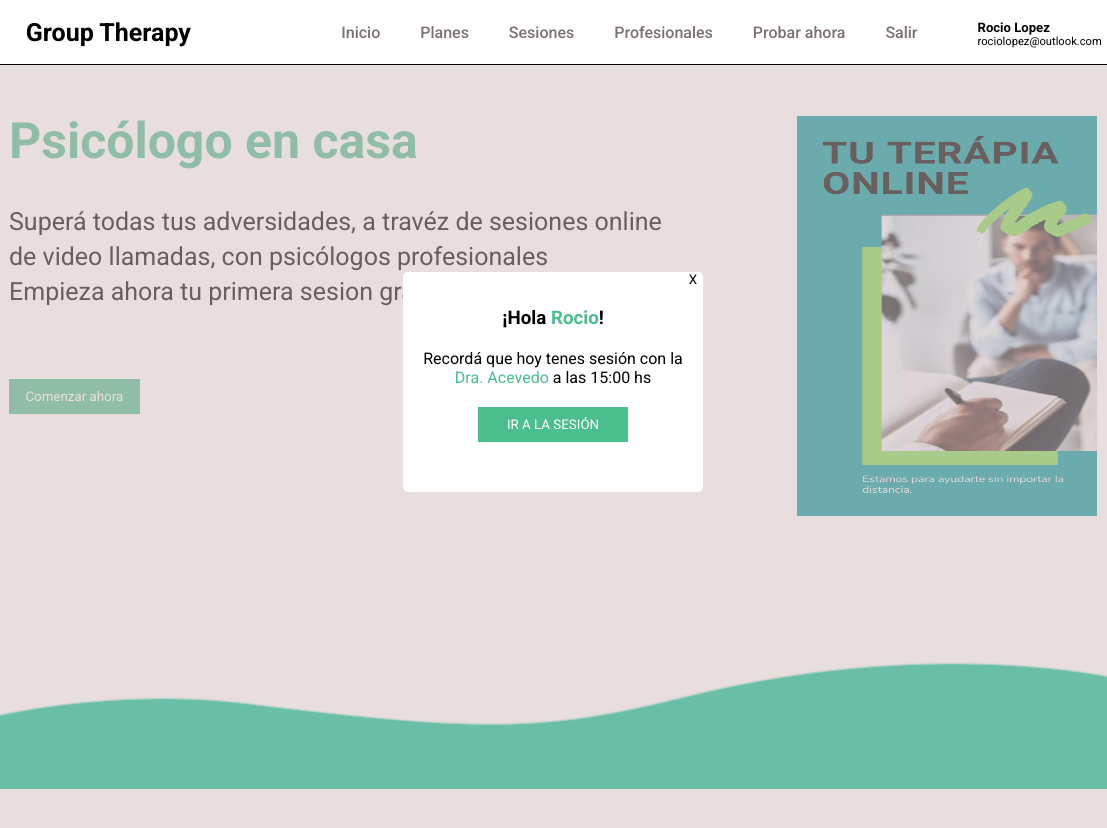
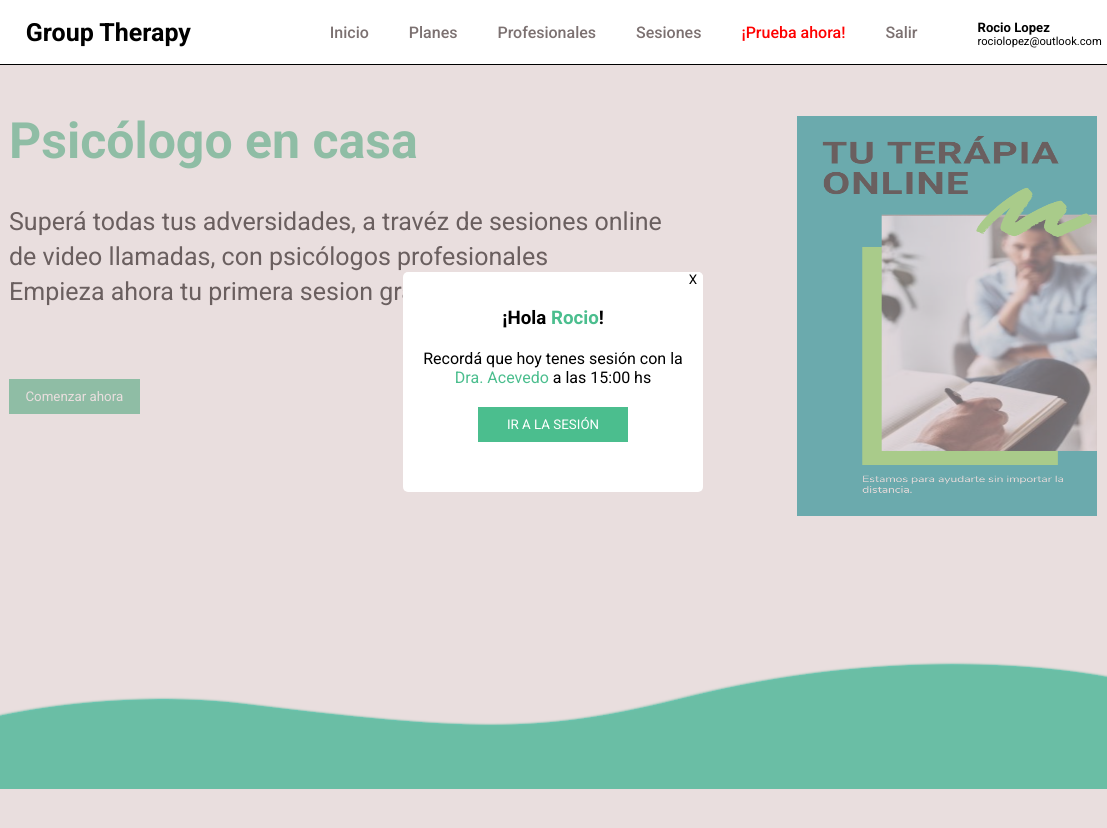
Before and after one commit to eduarchilon/TP_VEI, a plain HTML site: page index.html in a window 1280 px wide. Shown: the top 828 px of the page, 87-1194 px from the left. Drawn offline with nearby package versions, Linux system fonts and the light colour scheme.

Commit message:
cuarta version

```diff
--- a/index.html
+++ b/index.html
@@ -33,13 +33,13 @@
                     <a href="">Planes</a>
                 </div>
                 <div class="menu-item">
-                    <a href="">Sesiones</a>
-                </div>
-                <div class="menu-item">
                     <a href="">Profesionales</a>
                 </div>
                 <div class="menu-item">
-                    <a href="">Probar ahora</a>
+                    <a href="">Sesiones</a>
+                </div>
+                <div class="menu-item item-rojo">
+                    <a href="">¡Prueba ahora!</a>
                 </div>
                 <div class="menu-item">
                     <a href="">Salir</a>
--- a/style.css
+++ b/style.css
@@ -83,6 +83,10 @@ header{
     margin-top: 20px;
     font-size: 0.7em;
     margin-right: 10px;
+}
+
+.item-rojo a{
+    color: red;
 }
 
 .login img{
```
